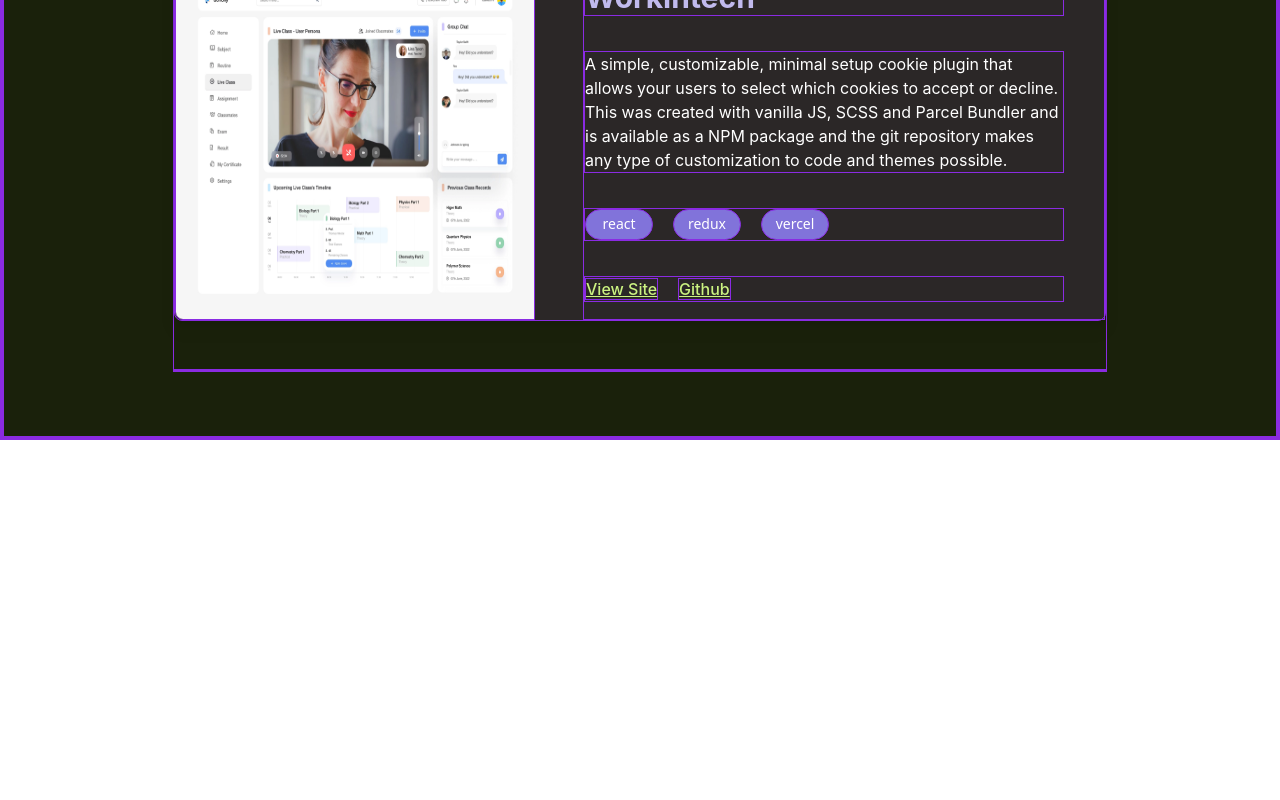
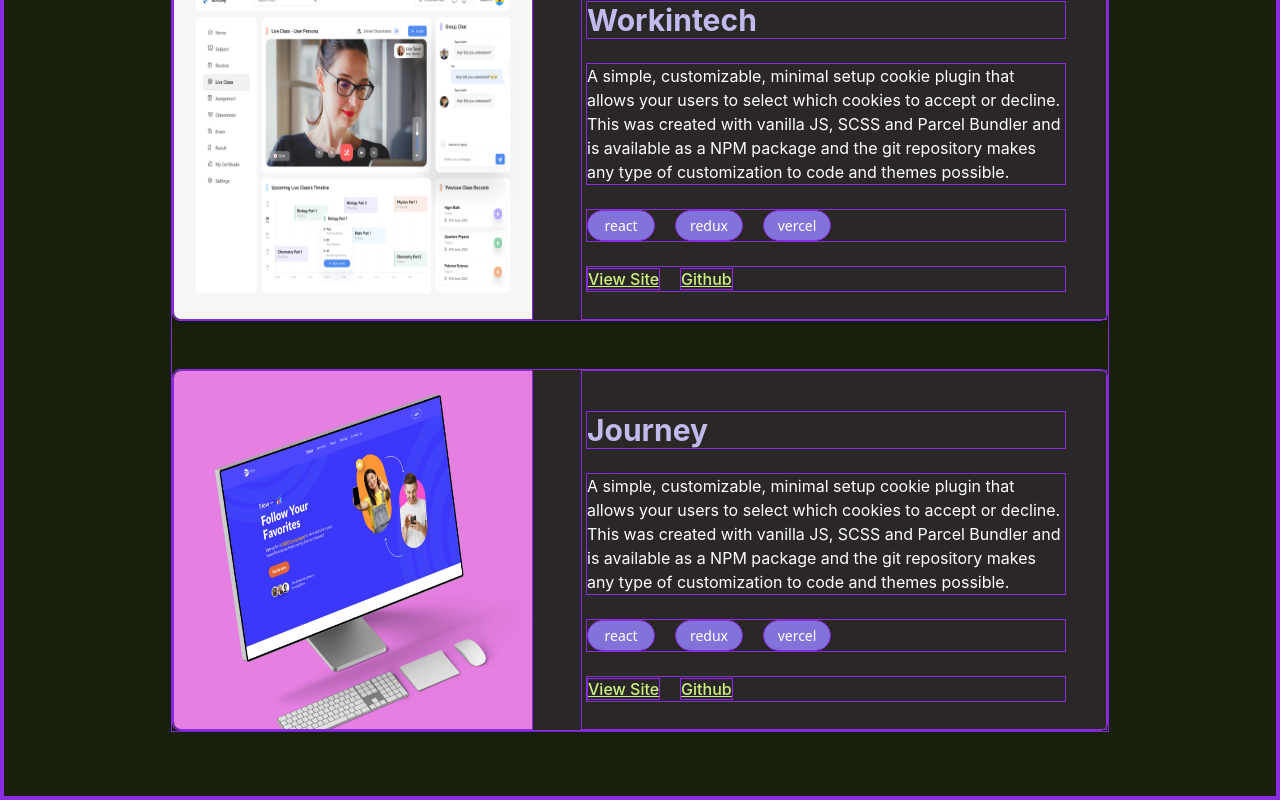
Before and after one commit to WL-Larsen/my-app, a React (Vite) app: page / in a window 1280 px wide. Shown: the part 2011-2811 px from the top of the page. Before the commit the page ends 2451 px from the top, so only its background shows below. Built offline with nearby package versions, Linux system fonts and the light colour scheme.

Commit message:
project tamamlandı

```diff
--- a/src/Components/Project.jsx
+++ b/src/Components/Project.jsx
@@ -6,8 +6,8 @@
        <div className='flex-col space-y-6 md:space-y-10 lg:space-y-12'>
             <h1 className='flex text-mv dark:text-fy font-bold text-xl md:text-4xl md:leading-10 lg:text-5xl lg:leading-[58px] '>Projects</h1>
             <div className='flex flex-col md:flex-row  bg-white dark:bg-[#2B2727] md:space-x-4 lg:space-x-12 drop-shadow-lg rounded-lg'>
-                <img className="flex rounded-md md:rounded-none md:rounded-s-md lg:rounded-s-lg w-[220px] md:w-[240px] lg:w-[360px] h-[220px] md:h-[260px] lg:h-[360px]" src="src/assets/projects_1.png" alt="" />
-                <div className='grid  md:pr-6 lg:pr-10 items-center'>
+                <img className="flex rounded-md md:rounded-none md:rounded-s-md lg:rounded-s-lg w-[220px] md:w-[280px] lg:w-[360px] h-[220px] md:h-[260px] lg:h-[360px]" src="src/assets/projects_1.png" alt="" />
+                <div className='flex-col pl-1 space-y-2 md:space-y-2 lg:space-y-6 pt-4 md:pt-2 lg:pt-10 md:pr-6 lg:pr-10'>
                     <h2 className='text-mv dark:text-[#C1BAED] font-bold text-base md:text-lg lg:text-3xl'>Workintech</h2>
                     <p className='text-[#383838] dark:text-white font-normal text-xs md:text-sm lg:text-base w-[220px] md:w-[320px] lg:w-[480px]'>A simple, customizable, minimal setup cookie plugin that allows your users to select which cookies to accept or decline. This was created with vanilla JS, SCSS and Parcel Bundler and is available as a NPM package and the git repository makes any type of customization to code and themes possible.</p>
                     <div className='space-x-2 md:space-x-5'>
@@ -16,12 +16,29 @@
                         <button className='text-white text-xs md:text-sm bg-mv dark:bg-Pbtn rounded-[23px] w-[48px] md:w-[68px] h-[21px] md:h-[31px] '>vercel</button>
                     </div>
                     <div className='space-x-5'>
-                        <a className="tetx-[#120B39] dark:text-fy font-medium text-[16px] underline" href="\">View Site</a>
-                        <a className="tetx-[#120B39] dark:text-fy font-medium text-[16px] underline" href="\">Github</a>
+                        <a className="tetx-[#120B39] dark:text-fy font-medium text-xs md:text-sm lg:text-[16px] underline" href="\">View Site</a>
+                        <a className="tetx-[#120B39] dark:text-fy font-medium text-xs md:text-sm lg:text-[16px] underline" href="\">Github</a>
                     </div>
+
                 </div>
             </div>
-            <div></div>
+            <div className='flex flex-col md:flex-row  bg-white dark:bg-[#2B2727] md:space-x-4 lg:space-x-12 drop-shadow-lg rounded-lg'>
+                <img className="flex rounded-md md:rounded-none md:rounded-s-md lg:rounded-s-lg w-[220px] md:w-[280px] lg:w-[360px] h-[220px] md:h-[280px] lg:h-[360px]" src="src/assets/projects-2.png" alt="" />
+                <div className='flex-col pl-1 space-y-2 md:space-y-2 lg:space-y-6 pt-4 md:pt-2 lg:pt-10 md:pr-6 lg:pr-10'>
+                    <h2 className='text-mv dark:text-[#C1BAED] font-bold text-base md:text-lg lg:text-3xl'>Journey</h2>
+                    <p className='text-[#383838] dark:text-white font-normal text-xs md:text-sm lg:text-base w-[220px] md:w-[320px] lg:w-[480px]'>A simple, customizable, minimal setup cookie plugin that allows your users to select which cookies to accept or decline. This was created with vanilla JS, SCSS and Parcel Bundler and is available as a NPM package and the git repository makes any type of customization to code and themes possible.</p>
+                    <div className='space-x-2 md:space-x-5'>
+                        <button className='text-white text-xs md:text-sm bg-mv dark:bg-Pbtn rounded-[23px] w-[48px] md:w-[68px] h-[21px] md:h-[31px] '>react</button>
+                        <button className='text-white text-xs md:text-sm bg-mv dark:bg-Pbtn rounded-[23px] w-[48px] md:w-[68px] h-[21px] md:h-[31px] '>redux</button>
+                        <button className='text-white text-xs md:text-sm bg-mv dark:bg-Pbtn rounded-[23px] w-[48px] md:w-[68px] h-[21px] md:h-[31px] '>vercel</button>
+                    </div>
+                    <div className='space-x-5'>
+                        <a className="tetx-[#120B39] dark:text-fy font-medium text-xs md:text-sm lg:text-[16px] underline" href="\">View Site</a>
+                        <a className="tetx-[#120B39] dark:text-fy font-medium text-xs md:text-sm lg:text-[16px] underline" href="\">Github</a>
+                    </div>
+
+                </div>
+            </div>
         </div>
     </section>
   )
```
